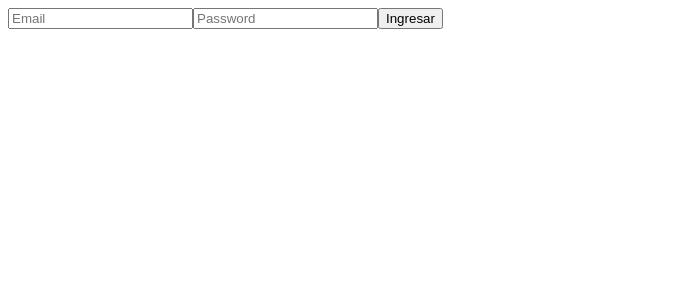
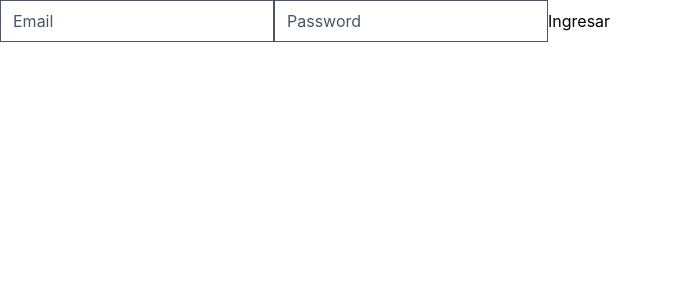
Before and after one commit to diego939/sistema-escuela-frontend-angular, an Angular app: page /login in a window 1280 px wide. Shown: the top 300 px of the page, without its empty margins (0-673 px from the left). Built offline with nearby package versions, Linux system fonts and the light colour scheme.

Commit message:
fix add tailwind and flowbite

```diff
--- a/angular.json
+++ b/angular.json
@@ -91,7 +91,9 @@
             "styles": [
               "src/styles.css"
             ],
-            "scripts": []
+            "scripts": [
+              "node_modules/flowbite/dist/flowbite.min.js"
+            ]
           }
         }
       }
--- a/package.json
+++ b/package.json
@@ -21,8 +21,12 @@
     "@angular/platform-server": "^17.3.0",
     "@angular/router": "^17.3.0",
     "@angular/ssr": "^17.3.17",
+    "@tailwindcss/postcss": "^4.2.2",
     "express": "^4.18.2",
+    "flowbite": "^4.0.1",
+    "postcss": "^8.5.8",
     "rxjs": "~7.8.0",
+    "tailwindcss": "^4.2.2",
     "tslib": "^2.3.0",
     "zone.js": "~0.14.3"
   },
--- a/src/styles.css
+++ b/src/styles.css
@@ -1 +1,11 @@
 /* You can add global styles to this file, and also import other style files */
+@import "tailwindcss";
+
+/* Flowbite theme */
+@import "flowbite/src/themes/default";
+
+/* Flowbite plugin */
+@plugin "flowbite/plugin";
+
+/* Source files */
+@source "../node_modules/flowbite";
--- /dev/null
+++ b/tailwind.config.js
@@ -0,0 +1,13 @@
+/** @type {import('tailwindcss').Config} */
+module.exports = {
+  content: [
+    "./src/**/*.{html,ts}",
+    "./node_modules/flowbite/**/*.js"
+  ],
+  theme: {
+    extend: {},
+  },
+  plugins: [
+    require('flowbite/plugin')
+  ],
+};
```
Also changed, not shown: .postcssrc.json (added), 1 other file (tests, documents, lock files or other folders).
